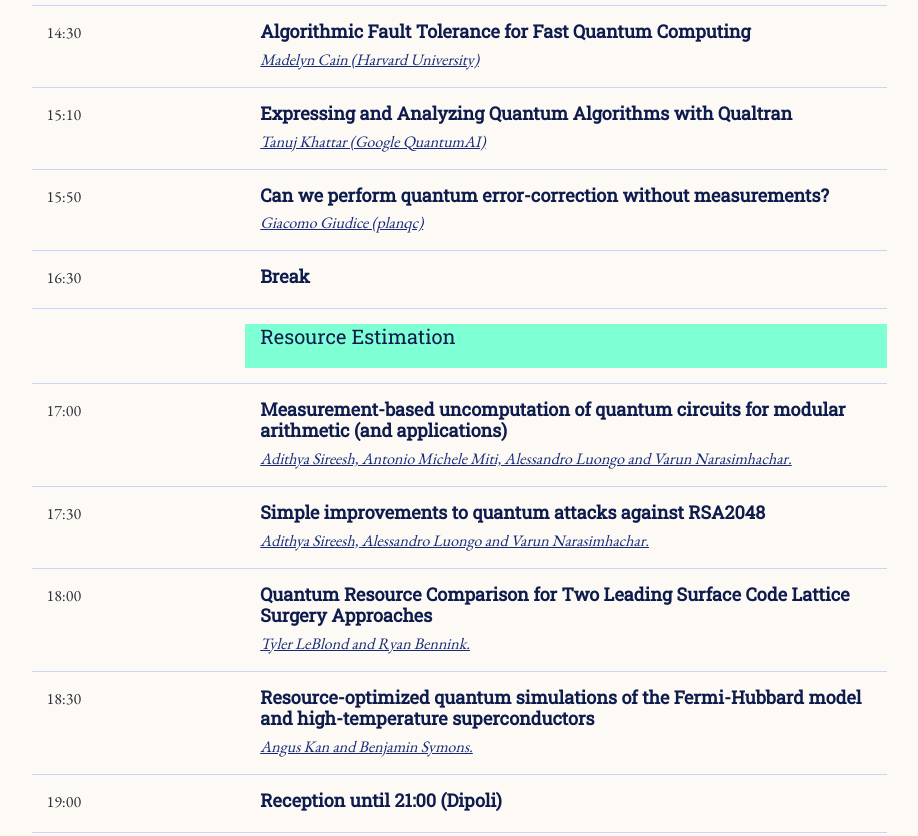
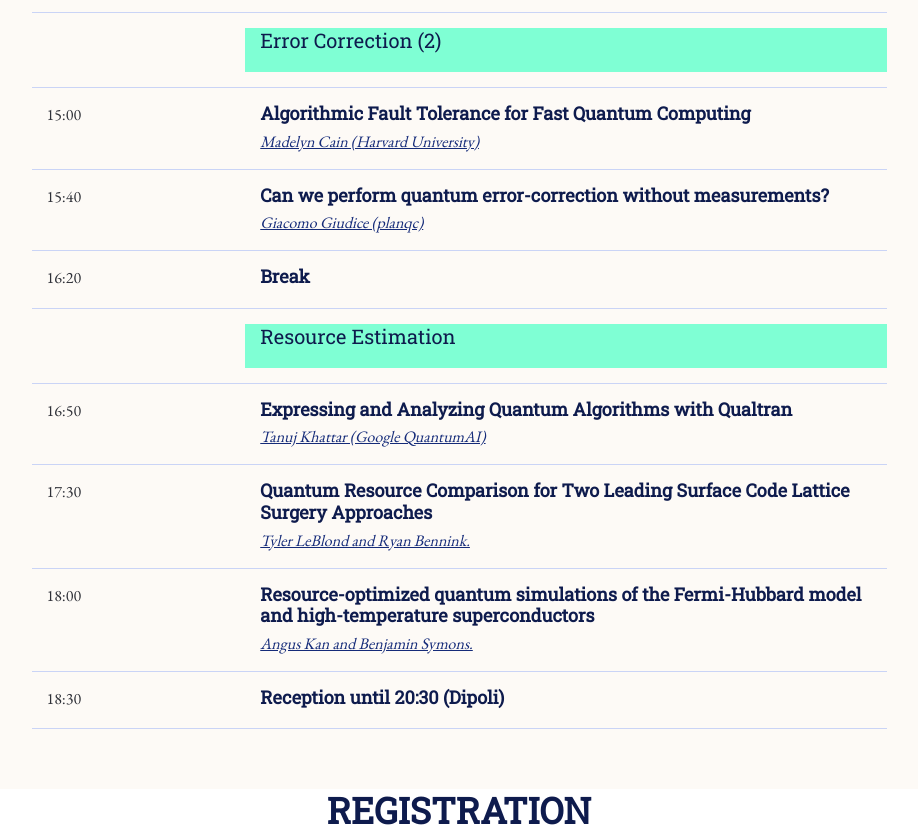
Before and after one commit to quantumresource/workshop2024, a plain HTML site: page index.html in a window 1280 px wide. Shown: the part 6717-7553 px from the top of the page, without its empty margins (181-1099 px from the left). Drawn offline with nearby package versions, Linux system fonts and the light colour scheme.

Commit message:
schedule

```diff
--- a/index.html
+++ b/index.html
@@ -470,6 +470,15 @@
             <div role="tabpanel" class="col-lg-9 tab-pane fade show active" id="day-1">
 
               <div class="row schedule-item">
+                <div class="col-md-3"><time>08:30</time></div>
+                <div class="col-md-9">
+                    <h4>Registration</h4>
+                    <p style="text-decoration:underline">Dipoli lobby</p>
+                    <p></p>
+                </div>
+              </div>
+
+              <div class="row schedule-item">
                 <div class="col-md-3">EET</div>
                 <div class="col-md-9" style="background-color: aquamarine">
                     <h5>Hardware</h5>
@@ -561,7 +570,7 @@
               </div>
 
               <div class="row schedule-item">
-                <div class="col-md-3"><time>14:30</time></div>
+                <div class="col-md-3"><time>15:00</time></div>
                 <div class="col-md-9">
                     <h4>Algorithmic Fault Tolerance for Fast Quantum Computing</h4>
                     <p style="text-decoration:underline">Madelyn Cain (Harvard University)</p>
@@ -570,16 +579,7 @@
               </div>
 
               <div class="row schedule-item">
-                <div class="col-md-3"><time>15:10</time></div>
-                <div class="col-md-9">
-                    <h4>Expressing and Analyzing Quantum Algorithms with Qualtran</h4>
-                    <p style="text-decoration:underline">Tanuj Khattar (Google QuantumAI)</p>
-                    <p></p>
-                </div>
-              </div>
-
-              <div class="row schedule-item">
-                <div class="col-md-3"><time>15:50</time></div>
+                <div class="col-md-3"><time>15:40</time></div>
                 <div class="col-md-9">
                     <h4>Can we perform quantum error-correction without measurements?</h4>
                     <p style="text-decoration:underline">Giacomo Giudice (planqc)</p>
@@ -588,7 +588,7 @@
               </div>
 
               <div class="row schedule-item">
-                <div class="col-md-3">16:30</div>
+                <div class="col-md-3">16:20</div>
                 <div class="col-md-9">
                     <h4>Break</h4>
                     <p></p>
@@ -602,7 +602,7 @@
                 </div>
               </div>
 
-              <div class="row schedule-item">
+              <!-- <div class="row schedule-item">
                 <div class="col-md-3"><time>17:00</time></div>
                 <div class="col-md-9">
                     <h4>Measurement-based uncomputation of quantum circuits for modular arithmetic (and applications)</h4>
@@ -618,10 +618,19 @@
                     <p style="text-decoration:underline">Adithya Sireesh, Alessandro Luongo and Varun Narasimhachar.</p>
                     <p></p>
                 </div>
+              </div> -->
+
+              <div class="row schedule-item">
+                <div class="col-md-3"><time>16:50</time></div>
+                <div class="col-md-9">
+                    <h4>Expressing and Analyzing Quantum Algorithms with Qualtran</h4>
+                    <p style="text-decoration:underline">Tanuj Khattar (Google QuantumAI)</p>
+                    <p></p>
+                </div>
               </div>
 
               <div class="row schedule-item">
-                <div class="col-md-3"><time>18:00</time></div>
+                <div class="col-md-3"><time>17:30</time></div>
                 <div class="col-md-9">
                     <h4>Quantum Resource Comparison for Two Leading Surface Code Lattice Surgery Approaches</h4>
                     <p style="text-decoration:underline">Tyler LeBlond and Ryan Bennink.</p>
@@ -630,7 +639,7 @@
               </div>
 
               <div class="row schedule-item">
-                <div class="col-md-3"><time>18:30</time></div>
+                <div class="col-md-3"><time>18:00</time></div>
                 <div class="col-md-9">
                     <h4>Resource-optimized quantum simulations of the Fermi-Hubbard model and high-temperature superconductors</h4>
                     <p style="text-decoration:underline">Angus Kan and Benjamin Symons.</p>
@@ -640,9 +649,9 @@
 
 
               <div class="row schedule-item">
-                <div class="col-md-3">19:00</div>
+                <div class="col-md-3">18:30</div>
                 <div class="col-md-9">
-                    <h4>Reception until 21:00 (Dipoli)</h4>
+                    <h4>Reception until 20:30 (Dipoli)</h4>
                     <p></p>
                 </div>
               </div>
```
